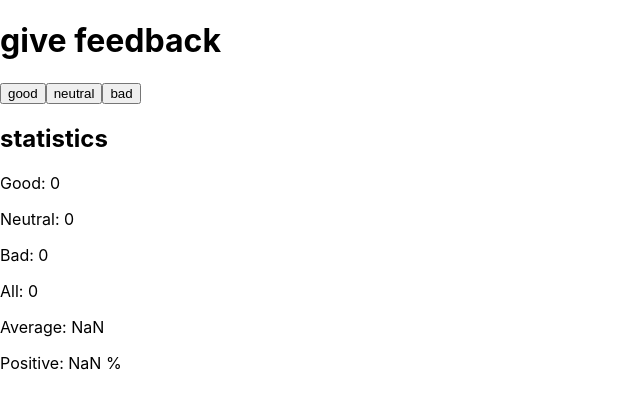
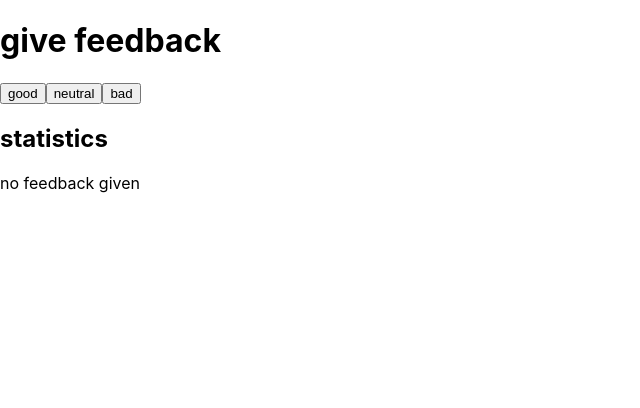
Before and after one commit to awzhenyi/fso, a React (Create React App) app in the folder unicafe/: page / in a window 1280 px wide. Shown: the top 408 px of the page, without its empty margins (0-640 px from the left). Built offline with nearby package versions, Linux system fonts and the light colour scheme.

Commit message:
done 1.9

```diff
--- a/unicafe/src/App.js
+++ b/unicafe/src/App.js
@@ -1,7 +1,10 @@
+import { bool } from 'prop-types';
 import React, { useState } from 'react';
 
 const Statistics = (props) => {
   const { good, neutral, bad, all } = props;
+  const showStatistic = (good + neutral + bad > 0) ? true : false ;
+  if (showStatistic) {
     return (
       <div>
         <h2>statistics</h2>
@@ -11,6 +14,13 @@ const Statistics = (props) => {
         <p>All: {all}</p>
         <p>Average: {(good - bad) / all} </p>
         <p>Positive: {good / all * 100}  %</p>
+      </div>
+    )
+  }
+  return (
+    <div>
+      <h2>statistics</h2>
+      <p>no feedback given</p>
     </div>
   )
 }
```
Lines whose indentation alone changed are shown as unchanged.
